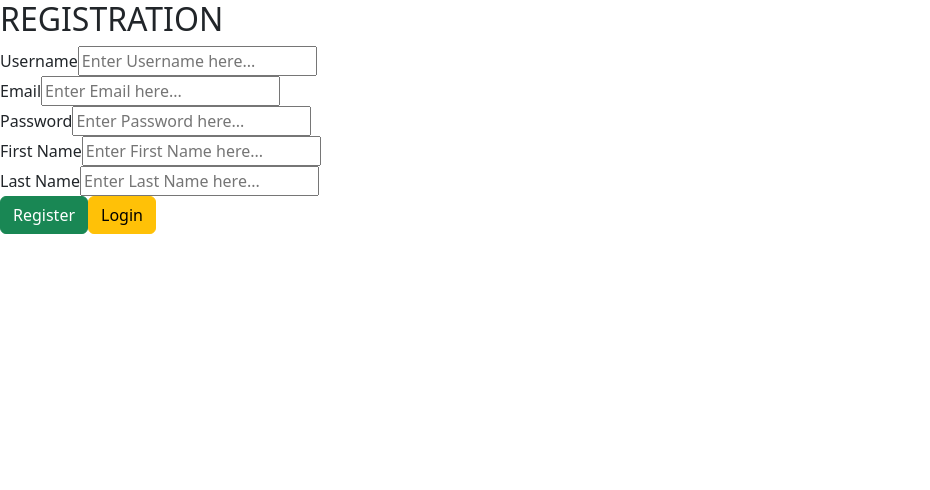
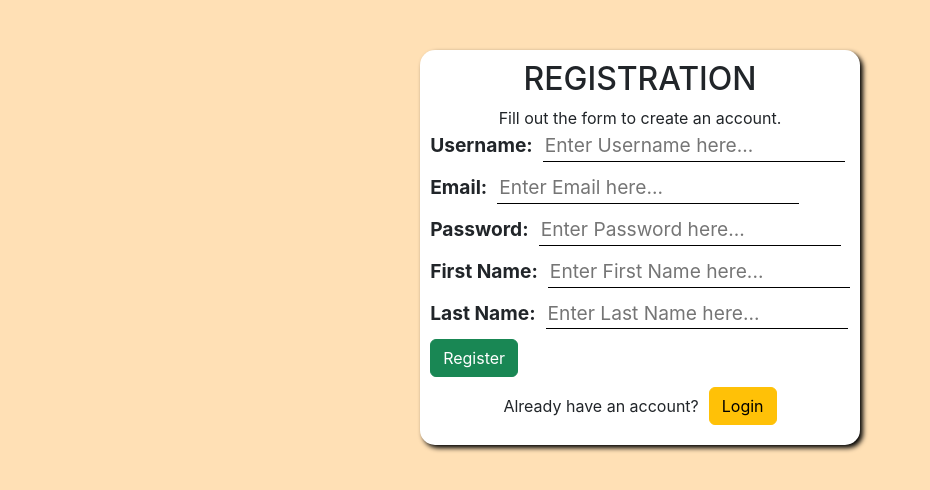
Before and after one commit to nedimburo/webtravel_289, a React (Create React App) app in the folder client/: page /register in a window 1280 px wide. Shown: the top 490 px of the page, without its empty margins (0-930 px from the left). Built offline with nearby package versions, Linux system fonts and the light colour scheme.

Commit message:
Updated travel delete now deletes and applications and updated overall design

```diff
--- a/client/src/ApplyForTravel.js
+++ b/client/src/ApplyForTravel.js
@@ -40,9 +40,11 @@ function ApplyForTravel(){
     }
 
     return(
-        <div>
-            <h1>CREATE TRAVEL APPLICATION</h1>
-            <Link to={'/home'} className='btn btn-success w-10'>Return</Link>
+        <div className='base-layout'>
+            <div className='base-container'>
+                <h2 className='text-center'>CREATE TRAVEL APPLICATION</h2>
+                <Link to={'/home'} className='btn btn-warning w-10'>Return</Link>
+                <p className='mt-2'>Choose the dates when you want to plan the travel.</p>
                 <form onSubmit={handleSubmit}>
                     <div>
                         <label htmlFor="startDate">Start Date:</label>
@@ -55,6 +57,7 @@ function ApplyForTravel(){
                     <button type="submit" className='btn btn-success w-10'>APPLY</button>
                 </form>
             </div>
+        </div>
     )
 }
 
--- a/client/src/CreateTravel.js
+++ b/client/src/CreateTravel.js
@@ -33,17 +33,18 @@ function CreateTravel(){
     };
 
     return(
-        <div>
-            <h1>CREATE NEW TRAVEL</h1>
+        <div className="base-layout">
+            <div className="base-container">
+                <h2 className="text-center">CREATE NEW TRAVEL</h2>
                 <Link to={'/admin'} className="btn btn-warning w-10">Return</Link>
                 <form onSubmit={handleSubmit}>
                     <div>
-                    <label htmlFor="title">Title</label>
+                        <label htmlFor="title">Title:</label>
                         <input type="text" placeholder="Enter Title here..." name="title"
                         onChange={handleChange}/>
                     </div>
                     <div>
-                    <label htmlFor="description">Description</label>
+                        <label htmlFor="description">Description:</label>
                         <input type="description" placeholder="Enter Description here..." name="description"
                         onChange={handleChange}/>
                     </div>
@@ -62,13 +63,14 @@ function CreateTravel(){
                         </select>
                     </div>
                     <div>
-                    <label htmlFor="price">Price</label>
+                        <label htmlFor="price">Price: </label>
                         <input type="number" step="0.01" placeholder="Enter Price here..." name="price"
                         onChange={handleChange}/>
                     </div>
                     <button type="submit" className="btn btn-success w-10">Create Travel</button>
                 </form>
             </div>
+        </div>
     )
 }
 
--- a/client/src/CreateUser.js
+++ b/client/src/CreateUser.js
@@ -27,38 +27,40 @@ function CreateUser(){
     }
 
     return(
-        <div>
-            <h2>CREATE NEW USER</h2>
+        <div className="base-layout">
+            <div className="base-container">
+                <h2 className="text-center">CREATE NEW USER</h2>
                 <Link to={'/admin'} className="btn btn-warning w-10">Return</Link>
                 <form onSubmit={handleSubmit}>
                     <div>
-                    <label htmlFor="username">Username</label>
+                        <label htmlFor="username">Username:</label>
                         <input type="text" placeholder="Enter Username here..." name="username"
                         onChange={(e)=>setUsername(e.target.value)}/>
                     </div>
                     <div>
-                    <label htmlFor="email">Email</label>
+                        <label htmlFor="email">Email:</label>
                         <input type="email" placeholder="Enter Email here..." name="email"
                         onChange={(e)=>setEmail(e.target.value)}/>
                     </div>
                     <div>
-                    <label htmlFor="password">Password</label>
+                        <label htmlFor="password">Password:</label>
                         <input type="password" placeholder="Enter Password here..." name="password"
                         onChange={(e)=>setPassword(e.target.value)}/>
                     </div>
                     <div>
-                    <label htmlFor="firstName">First Name</label>
+                        <label htmlFor="firstName">First Name:</label>
                         <input type="text" placeholder="Enter First Name here..." name="firstName"
                         onChange={(e)=>setFirstName(e.target.value)}/>
                     </div>
                     <div>
-                    <label htmlFor="lastName">Last Name</label>
+                        <label htmlFor="lastName">Last Name:</label>
                         <input type="text" placeholder="Enter Last Name here..." name="lastName"
                         onChange={(e)=>setLastName(e.target.value)}/>
                     </div>
                     <button type="submit" className="btn btn-success w-10">Create User</button>
                 </form>
             </div>
+        </div>
     )
 }
 
--- a/client/src/Login.js
+++ b/client/src/Login.js
@@ -32,23 +32,28 @@ function Login(){
     }
 
     return(
-        <div>
-            <h2>LOGIN</h2>
+        <div className="base-layout">
+            <div className="base-container">
+                <h2 className="text-center">LOGIN</h2>
                 <form onSubmit={handleSubmit}>
                     <div>
-                    <label htmlFor="email">Email</label>
+                        <label htmlFor="email">Email:</label>
                         <input type="email" placeholder="Enter Email here..." name="email"
                         onChange={(e)=>setEmail(e.target.value)}/>
                     </div>
                     <div>
-                    <label htmlFor="password">Password</label>
+                        <label htmlFor="password">Password:</label>
                         <input type="password" placeholder="Enter Password here..." name="password"
                         onChange={(e)=>setPassword(e.target.value)}/>
                     </div>
                     <button type="submit" className="btn btn-success w-10">Login</button>
+                </form>
+                <div className="base-additional-container">
                     <Link to={'/register'} className="btn btn-warning w-10">Create an account</Link>
                     <Link to={'/'} className="btn btn-warning w-10">Visit as Guest</Link>
-            </form>
+                </div>
+
+            </div>
         </div>
     )
 }
--- a/client/src/Register.js
+++ b/client/src/Register.js
@@ -27,37 +27,43 @@ function Register(){
     }
 
     return(
-        <div>
-            <h2>REGISTRATION</h2>
+        <div className="base-layout">
+            <div className="base-container">
+                <h2 className="text-center">REGISTRATION</h2>
+                <p className="text-center font-italic">Fill out the form to create an account.</p>
                 <form onSubmit={handleSubmit}>
                     <div>
-                    <label htmlFor="username">Username</label>
+                        <label htmlFor="username">Username:</label>
                         <input type="text" placeholder="Enter Username here..." name="username"
                         onChange={(e)=>setUsername(e.target.value)}/>
                     </div>
                     <div>
-                    <label htmlFor="email">Email</label>
+                        <label htmlFor="email">Email:</label>
                         <input type="email" placeholder="Enter Email here..." name="email"
                         onChange={(e)=>setEmail(e.target.value)}/>
                     </div>
                     <div>
-                    <label htmlFor="password">Password</label>
+                        <label htmlFor="password">Password:</label>
                         <input type="password" placeholder="Enter Password here..." name="password"
                         onChange={(e)=>setPassword(e.target.value)}/>
                     </div>
                     <div>
-                    <label htmlFor="firstName">First Name</label>
+                        <label htmlFor="firstName">First Name:</label>
                         <input type="text" placeholder="Enter First Name here..." name="firstName"
                         onChange={(e)=>setFirstName(e.target.value)}/>
                     </div>
                     <div>
-                    <label htmlFor="lastName">Last Name</label>
+                        <label htmlFor="lastName">Last Name:</label>
                         <input type="text" placeholder="Enter Last Name here..." name="lastName"
                         onChange={(e)=>setLastName(e.target.value)}/>
                     </div>
                     <button type="submit" className="btn btn-success w-10">Register</button>
+                </form>
+                <div className="base-additional-container">
+                    <p>Already have an account?</p>
                     <Link to={'/login'} className="btn btn-warning w-10">Login</Link>
-            </form>
+                </div>
+            </div>
         </div>
     )
 }
--- a/client/src/UpdateTravel.js
+++ b/client/src/UpdateTravel.js
@@ -34,17 +34,18 @@ function UpdateTravel(){
     };
 
     return(
-        <div>
-            <h1>UPDATE TRAVEL</h1>
+        <div className="base-layout">
+            <div className="base-container">
+                <h2 className="text-center">UPDATE TRAVEL</h2>
                 <Link to={'/admin'} className="btn btn-warning w-10">Return</Link>
                 <form onSubmit={handleSubmit}>
                     <div>
-                    <label htmlFor="title">Title</label>
+                        <label htmlFor="title">Title:</label>
                         <input type="text" placeholder="Enter new Title here..." name="title"
                         onChange={handleChange}/>
                     </div>
                     <div>
-                    <label htmlFor="description">Description</label>
+                        <label htmlFor="description">Description:</label>
                         <input type="description" placeholder="Enter new Description here..." name="description"
                         onChange={handleChange}/>
                     </div>
@@ -63,13 +64,14 @@ function UpdateTravel(){
                         </select>
                     </div>
                     <div>
-                    <label htmlFor="price">Price</label>
+                        <label htmlFor="price">Price:</label>
                         <input type="number" step="0.01" placeholder="Enter new Price here..." name="price"
                         onChange={handleChange}/>
                     </div>
                     <button type="submit" className="btn btn-success w-10">Update Travel</button>
                 </form>
             </div>
+        </div>
     )
 }
 
--- a/client/src/UpdateUser.js
+++ b/client/src/UpdateUser.js
@@ -28,38 +28,40 @@ function UpdateUser(){
     }
 
     return(
-        <div>
-            <h2>UPDATE USER</h2>
+        <div className="base-layout">
+            <div className="base-container">
+                <h2 className="text-center">UPDATE USER</h2>
                 <Link to={'/admin'} className="btn btn-warning w-10">Return</Link>
                 <form onSubmit={handleSubmit}>
                     <div>
-                    <label htmlFor="username">Username</label>
+                        <label htmlFor="username">Username:</label>
                         <input type="text" placeholder="Enter new Username here..." name="username"
                         onChange={(e)=>setUsername(e.target.value)}/>
                     </div>
                     <div>
-                    <label htmlFor="email">Email</label>
+                        <label htmlFor="email">Email:</label>
                         <input type="email" placeholder="Enter new Email here..." name="email"
                         onChange={(e)=>setEmail(e.target.value)}/>
                     </div>
                     <div>
-                    <label htmlFor="password">Password</label>
+                        <label htmlFor="password">Password:</label>
                         <input type="password" placeholder="Enter new Password here..." name="password"
                         onChange={(e)=>setPassword(e.target.value)}/>
                     </div>
                     <div>
-                    <label htmlFor="firstName">First Name</label>
+                        <label htmlFor="firstName">First Name:</label>
                         <input type="text" placeholder="Enter new First Name here..." name="firstName"
                         onChange={(e)=>setFirstName(e.target.value)}/>
                     </div>
                     <div>
-                    <label htmlFor="lastName">Last Name</label>
+                        <label htmlFor="lastName">Last Name:</label>
                         <input type="text" placeholder="Enter new Last Name here..." name="lastName"
                         onChange={(e)=>setLastName(e.target.value)}/>
                     </div>
                     <button type="submit" className="btn btn-success w-10">Update User</button>
                 </form>
             </div>
+        </div>
     )
 }
 
--- a/client/src/index.css
+++ b/client/src/index.css
@@ -1,13 +1,67 @@
 body {
   margin: 0;
+  padding: 0;
+  box-sizing: border-box;
+  font-size: 16px;
   font-family: -apple-system, BlinkMacSystemFont, 'Segoe UI', 'Roboto', 'Oxygen',
     'Ubuntu', 'Cantarell', 'Fira Sans', 'Droid Sans', 'Helvetica Neue',
     sans-serif;
   -webkit-font-smoothing: antialiased;
   -moz-osx-font-smoothing: grayscale;
+  background-color: #ffe0b5;
 }
 
 code {
   font-family: source-code-pro, Menlo, Monaco, Consolas, 'Courier New',
     monospace;
 }
+
+p{
+  margin: 0;
+}
+
+label{
+	font-size: 1.2rem;
+	font-weight: 700;
+	margin-bottom: 10px;
+  padding-right: 10px;
+}
+
+input,
+select{
+	font-size: 1.2rem;
+	margin-bottom: 10px;
+	border: none;
+	border-bottom: 1px solid black;
+	background: none;
+}
+
+input:focus,
+select:focus{
+	outline: none !important;
+	border-bottom: 2px solid #732d0a;
+}
+
+.base-layout{
+  width: 100%;
+  height: 100%;
+  display: flex;
+  justify-content: center;
+  align-items: center;
+}
+
+.base-container{
+  margin-top: 50px;
+  padding: 10px;
+  background-color: white;
+  box-shadow: 3px 3px 5px black;
+  border-radius: 15px;
+}
+
+.base-additional-container{
+  margin: 10px;
+  display: flex;
+  align-items: center;
+  justify-content: center;
+  gap: 10px;
+}
--- a/client/src/index.js
+++ b/client/src/index.js
@@ -1,9 +1,9 @@
 import React from 'react';
 import ReactDOM from 'react-dom/client';
-import './index.css';
 import App from './App';
 import reportWebVitals from './reportWebVitals';
 import 'bootstrap/dist/css/bootstrap.min.css';
+import './index.css';
 
 const root = ReactDOM.createRoot(document.getElementById('root'));
 root.render(
```
Also changed, not shown: 1 other file (tests, documents, lock files or other folders). Lines whose indentation alone changed are shown as unchanged.
